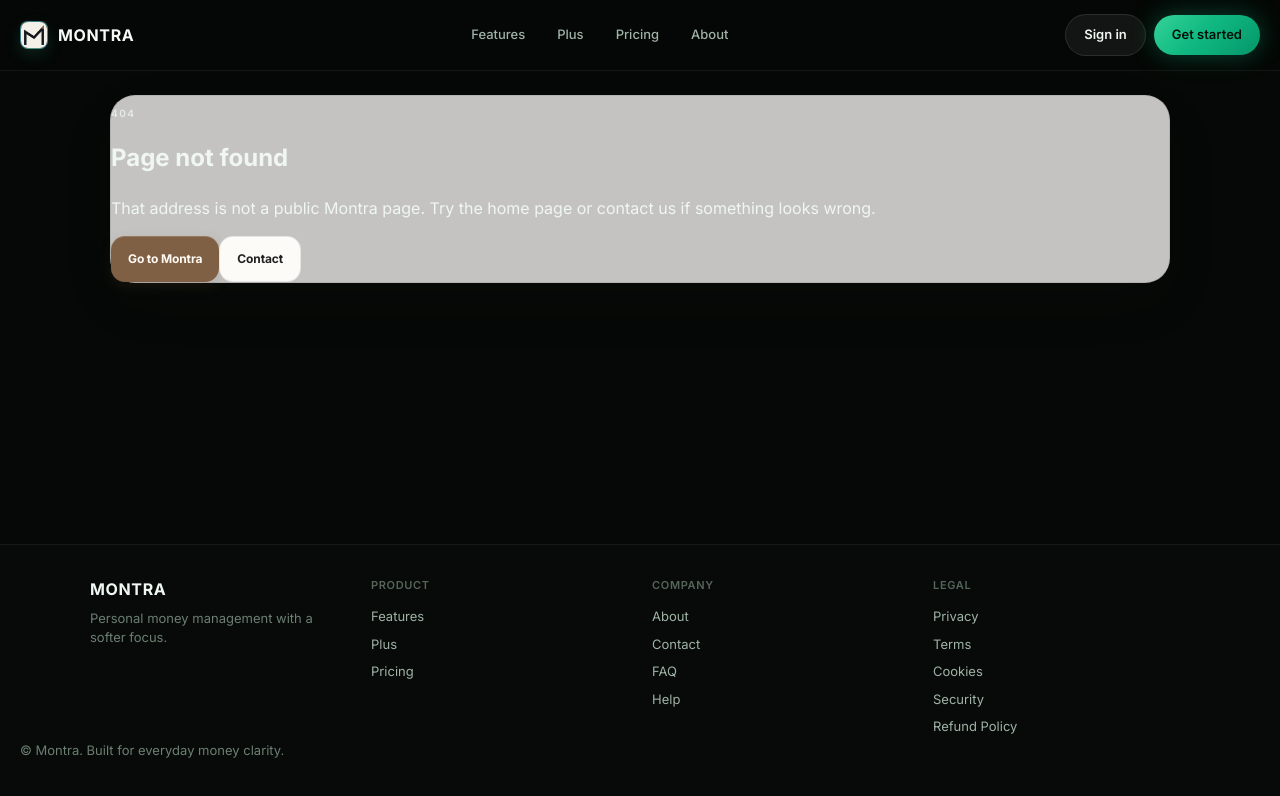
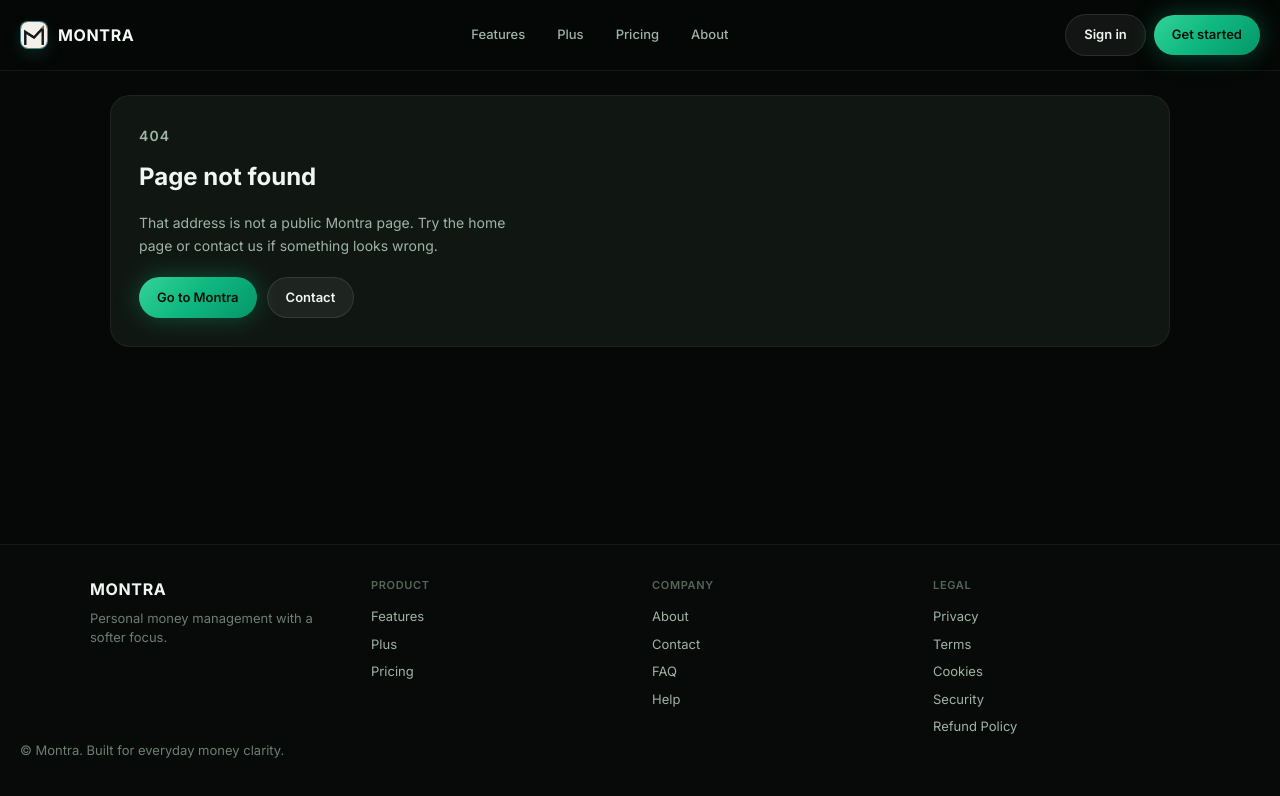
Before and after one commit to VargiBeast/Montra, a React (Vite) app: page /wishlist in a window 1280 px wide. Shown: the top 796 px of the page. Built offline with nearby package versions, Linux system fonts and the light colour scheme; no server answers; what @capacitor/core would draw is missing.

Commit message:
style(404): match new marketing design classes

```diff
--- a/src/pages/public/NotFoundPublic.tsx
+++ b/src/pages/public/NotFoundPublic.tsx
@@ -16,19 +16,19 @@ export function NotFoundPublic() {
 
   return (
     <main className="marketing-main">
-      <section className="panel marketing-simple">
-        <p className="eyebrow">404</p>
+      <section className="mkt-simple">
+        <p className="mkt-eyebrow">404</p>
         <h1>{t("notFoundTitle") !== "\u2014" ? t("notFoundTitle") : "Page not found"}</h1>
-        <p className="marketing-lead">
+        <p className="mkt-lead">
           {t("notFoundBody") !== "\u2014"
             ? t("notFoundBody")
             : "That address is not a public Montra page. Try the home page or use the links below."}
         </p>
-        <div className="marketing-cta-row">
-          <Link to="/" className="primary-button">
+        <div className="mkt-cta-row" style={{ marginTop: 20 }}>
+          <Link to="/" className="mkt-btn mkt-btn-primary">
             {t("publicWishlistHome") !== "\u2014" ? t("publicWishlistHome") : "Go to Montra"}
           </Link>
-          <Link to="/contact" className="secondary-button">
+          <Link to="/contact" className="mkt-btn mkt-btn-secondary">
             {t("navContact")}
           </Link>
         </div>
```
